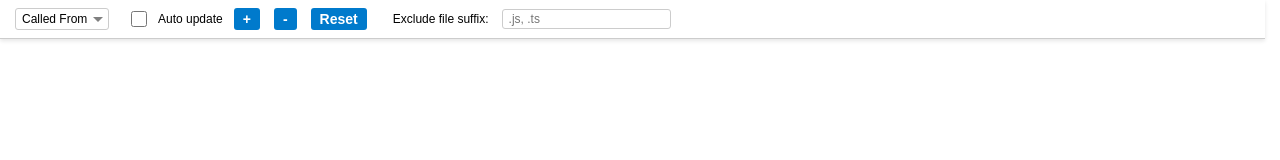
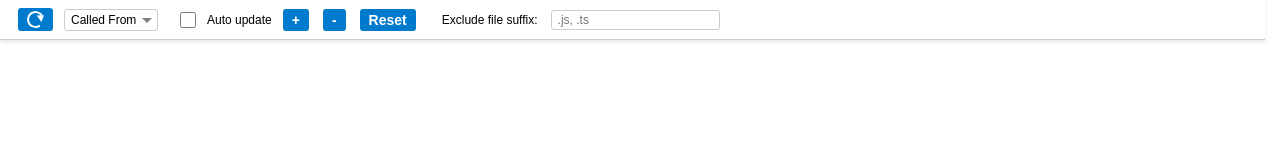
Before and after one commit to ShaiModingGit/RelationWindow, a website: page src/view/index.html in a window 1280 px wide. Drawn offline with nearby package versions, Linux system fonts and the light colour scheme.

Commit message:
commit new version v3.5.5

```diff
--- a/package.json
+++ b/package.json
@@ -8,7 +8,7 @@
     "type": "git",
     "url": "https://github.com/ShaiModingGit/RelationWindow"
   },
-  "version": "3.5.0",
+  "version": "3.5.5",
   "engines": {
     "vscode": "^1.60.0"
   },
--- a/src/view/index.html
+++ b/src/view/index.html
@@ -995,6 +995,13 @@
                 });
             }
 
+            // Refresh button event listener
+            document.getElementById('refresh-btn').addEventListener('click', function(e) {
+                e.preventDefault();
+                e.stopPropagation();
+                vscodeApi.postMessage({ command: 'refreshGraph' });
+            });
+
             // Zoom button event listeners
             document.getElementById('zoom-in-btn').addEventListener('click', function(e) {
                 e.preventDefault();
@@ -1071,6 +1078,31 @@
         });
     </script>
     <style>
+        /* CSS-based refresh icon */
+        .refresh-icon {
+            display: inline-block;
+            width: 13px;
+            height: 13px;
+            border: 2px solid currentColor;
+            border-radius: 50%;
+            border-top-color: transparent;
+            position: relative;
+            transform: scaleX(-1) rotate(-100deg);
+        }
+
+        .refresh-icon::after {
+            content: '';
+            position: absolute;
+            top: -2px;
+            right: -1px;
+            width: 0;
+            height: 0;
+            border-left: 4px solid transparent;
+            border-right: 4px solid transparent;
+            border-bottom: 6px solid currentColor;
+            transform: rotate(45deg);
+        }
+
         html, body {
             margin: 0;
             padding: 0;
@@ -1197,6 +1229,34 @@
             border-color: var(--vscode-focusBorder, #007ACC);
         }
 
+        .refresh-button {
+            cursor: pointer;
+            font-family: sans-serif;
+            font-size: 14px;
+            font-weight: normal;
+            margin: 0 3px;
+            padding: 2px 8px;
+            background-color: var(--vscode-button-background, #007ACC);
+            color: var(--vscode-button-foreground, #FFFFFF);
+            border: 1px solid var(--vscode-button-border, transparent);
+            border-radius: 3px;
+            user-select: none;
+            transition: background-color 0.2s ease;
+            white-space: nowrap;
+            display: inline-flex;
+            align-items: center;
+            justify-content: center;
+        }
+
+        .refresh-button:hover {
+            background-color: var(--vscode-button-hoverBackground, #005A9E);
+        }
+
+        .refresh-button:active {
+            background-color: var(--vscode-button-background, #007ACC);
+            opacity: 0.8;
+        }
+
         .zoom-button {
             cursor: pointer;
             font-family: sans-serif;
@@ -1297,6 +1357,7 @@
 
 <body>
     <div id="auto-update-container">
+        <button class="refresh-button" id="refresh-btn" title="Refresh"><span class="refresh-icon"></span></button>
         <select id="hierarchy-direction-dropdown">
             <option value="calledFrom" selected>Called From</option>
             <option value="callingTo">Calling To</option>
```
Also changed, not shown: src/core/api.js (+5 -4 lines), CHANGELOG.md, 1 other file.
